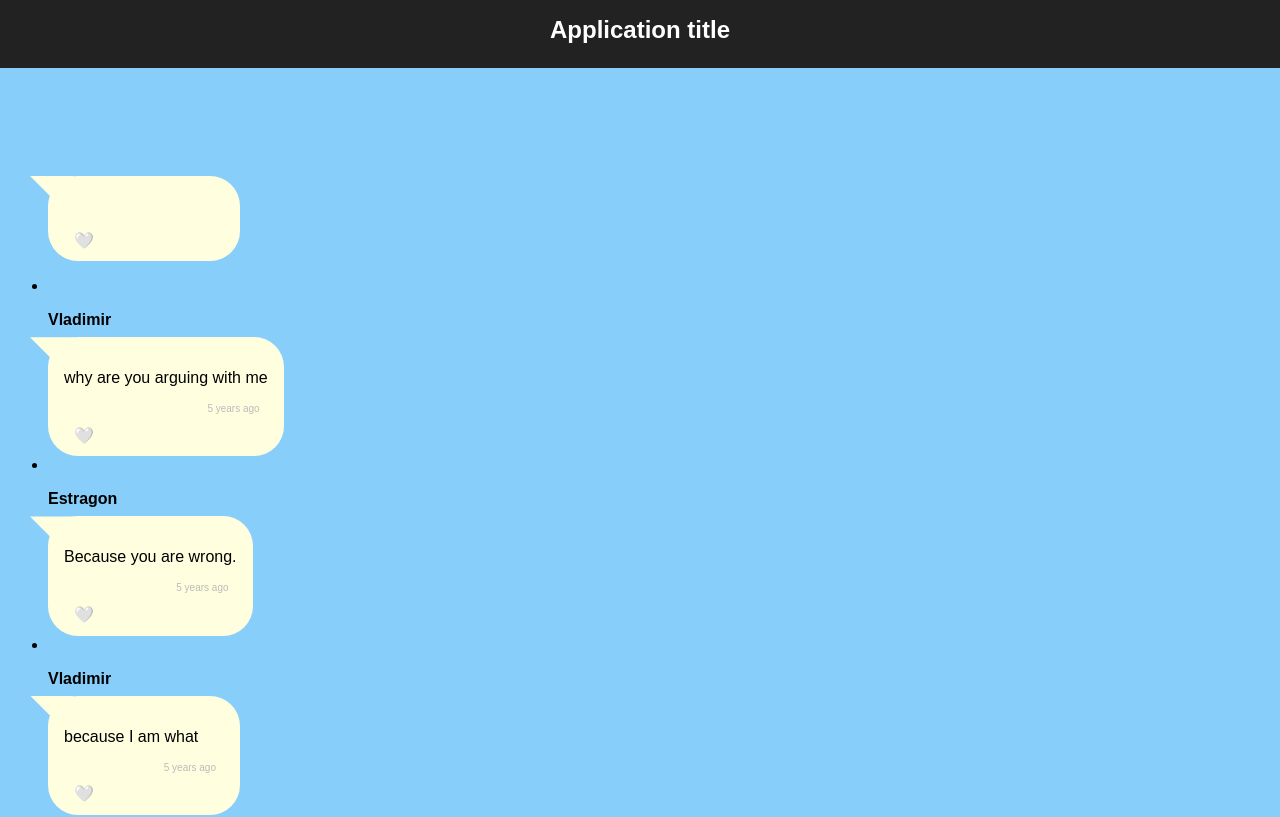
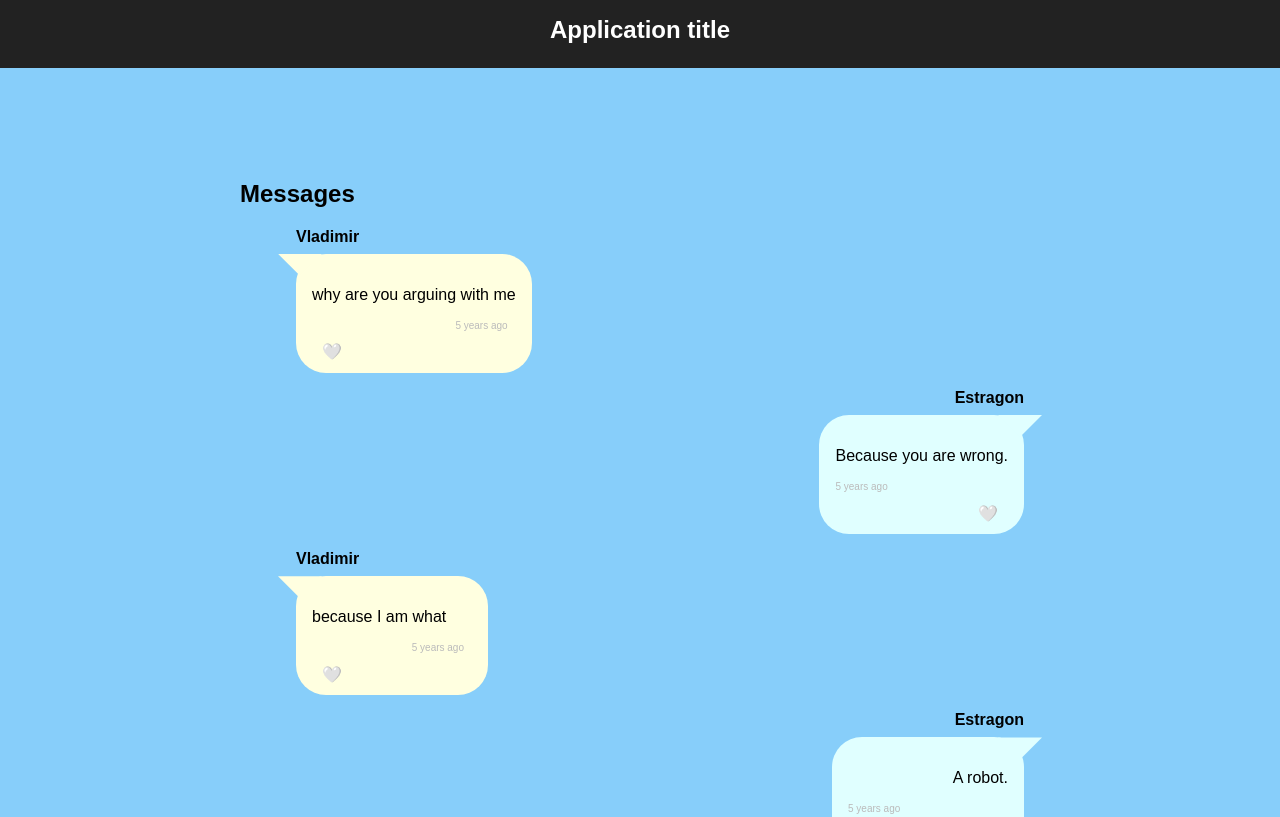
Before and after one commit to AdaGold/react-chatlog, a React (Create React App) app: page / in a window 1280 px wide. Shown: the top 817 px of the page. Built offline with nearby package versions, Linux system fonts and the light colour scheme.

Commit message:
wave 3: created ChatLog component, stored messages data as state, created updateMessages callback function connected to onClick functionality in ChatEntry, created variable styling for liked functionality and remote vs. local sender

```diff
--- a/src/App.js
+++ b/src/App.js
@@ -1,28 +1,24 @@
 import React from 'react';
-import useState from 'react';
+import { useState } from 'react';
 import './App.css';
 import chatMessages from './data/messages.json';
-import ChatEntry from './components/ChatEntry';
-
-// const messages = [...chatMessages];
+import ChatLog from './components/ChatLog';
 
 const App = () => {
-  // const [messageData, setMessageData] = useState[messages];
-  console.log(chatMessages);
+  const [messagesList, setMessageList] = useState(chatMessages);
 
-  const messages = chatMessages.map((message, index) => {
-    return (
-      <li key={index}>
-        <ChatEntry
-          id={message.id}
-          sender={message.sender}
-          body={message.body}
-          timeStamp={message.timeStamp}
-          like={message.like}
-        ></ChatEntry>
-      </li>
-    );
-  });
+  const updateMessages = (id) => {
+    const newMessageList = messagesList.map((message) => {
+      if (id === message.id) {
+        message.liked = !message.liked;
+        return message;
+      } else {
+        return message;
+      }
+    });
+
+    setMessageList(newMessageList);
+  };
 
   return (
     <div id="App">
@@ -30,11 +26,7 @@ const App = () => {
         <h1>Application title</h1>
       </header>
       <main>
-        {/* Wave 01: Render one ChatEntry component
-        Wave 02: Render ChatLog component */}
-        {/* <ChatEntry message={messageData}></ChatEntry> */}
-        <ChatEntry />
-        {messages}
+        <ChatLog entries={messagesList} onLikeClick={updateMessages} />
       </main>
     </div>
   );
--- a/src/components/ChatEntry.js
+++ b/src/components/ChatEntry.js
@@ -3,31 +3,39 @@ import './ChatEntry.css';
 import PropTypes from 'prop-types';
 import TimeStamp from './TimeStamp';
 
-const ChatEntry = (props) => {
+const ChatEntry = ({ id, sender, body, timeStamp, liked, onLikeClick }) => {
+  const localOrRemote =
+    sender === 'Vladimir' ? 'chat-entry local' : 'chat-entry remote';
+  const likedDisplay = liked ? '❤️' : '🤍';
+
   return (
-    <div className="chat-entry local">
-      <h2 className="entry-name">{props.sender}</h2>
+    <div className={localOrRemote}>
+      <h2 className="entry-name">{sender}</h2>
       <section className="entry-bubble">
-        <p>{props.body}</p>
+        <p>{body}</p>
         <div className="entry-time">
-          <TimeStamp time={props.timeStamp} />
+          <TimeStamp time={timeStamp} />
         </div>
-        <button className="like">🤍</button>
+        <button
+          className="like"
+          onClick={() => {
+            onLikeClick(id);
+          }}
+        >
+          {likedDisplay}
+        </button>
       </section>
     </div>
   );
 };
 
 ChatEntry.propTypes = {
-  messages: PropTypes.arrayOf(
-    PropTypes.shape({
-      // id: PropTypes.number.isRequired,
-      sender: PropTypes.string.isRequired,
-      body: PropTypes.string.isRequired,
-      timeStamp: PropTypes.func,
-      like: PropTypes.bool.isRequired,
-    })
-  ),
+  onLikeClick: PropTypes.func.isRequired,
+  id: PropTypes.number.isRequired,
+  sender: PropTypes.string.isRequired,
+  body: PropTypes.string.isRequired,
+  timeStamp: PropTypes.func,
+  liked: PropTypes.bool.isRequired,
 };
 
 export default ChatEntry;
--- /dev/null
+++ b/src/components/ChatLog.js
@@ -0,0 +1,44 @@
+import ChatEntry from './ChatEntry';
+import './ChatLog.css';
+import PropTypes from 'prop-types';
+
+const ChatLog = ({ entries, onLikeClick }) => {
+  console.log(entries);
+
+  const messages = entries.map((message, index) => {
+    return (
+      <div key={index}>
+        <ChatEntry
+          id={message.id}
+          sender={message.sender}
+          body={message.body}
+          timeStamp={message.timeStamp}
+          liked={message.liked}
+          onLikeClick={onLikeClick}
+        ></ChatEntry>
+      </div>
+    );
+  });
+
+  return (
+    <div className="chat-log">
+      <h2>Messages</h2>
+      <ul>{messages}</ul>
+    </div>
+  );
+};
+
+ChatLog.propTypes = {
+  onLikeClick: PropTypes.func.isRequired,
+  messages: PropTypes.arrayOf(
+    PropTypes.shape({
+      id: PropTypes.number.isRequired,
+      sender: PropTypes.string.isRequired,
+      body: PropTypes.string.isRequired,
+      timeStamp: PropTypes.func,
+      liked: PropTypes.bool.isRequired,
+    })
+  ),
+};
+
+export default ChatLog;
```
